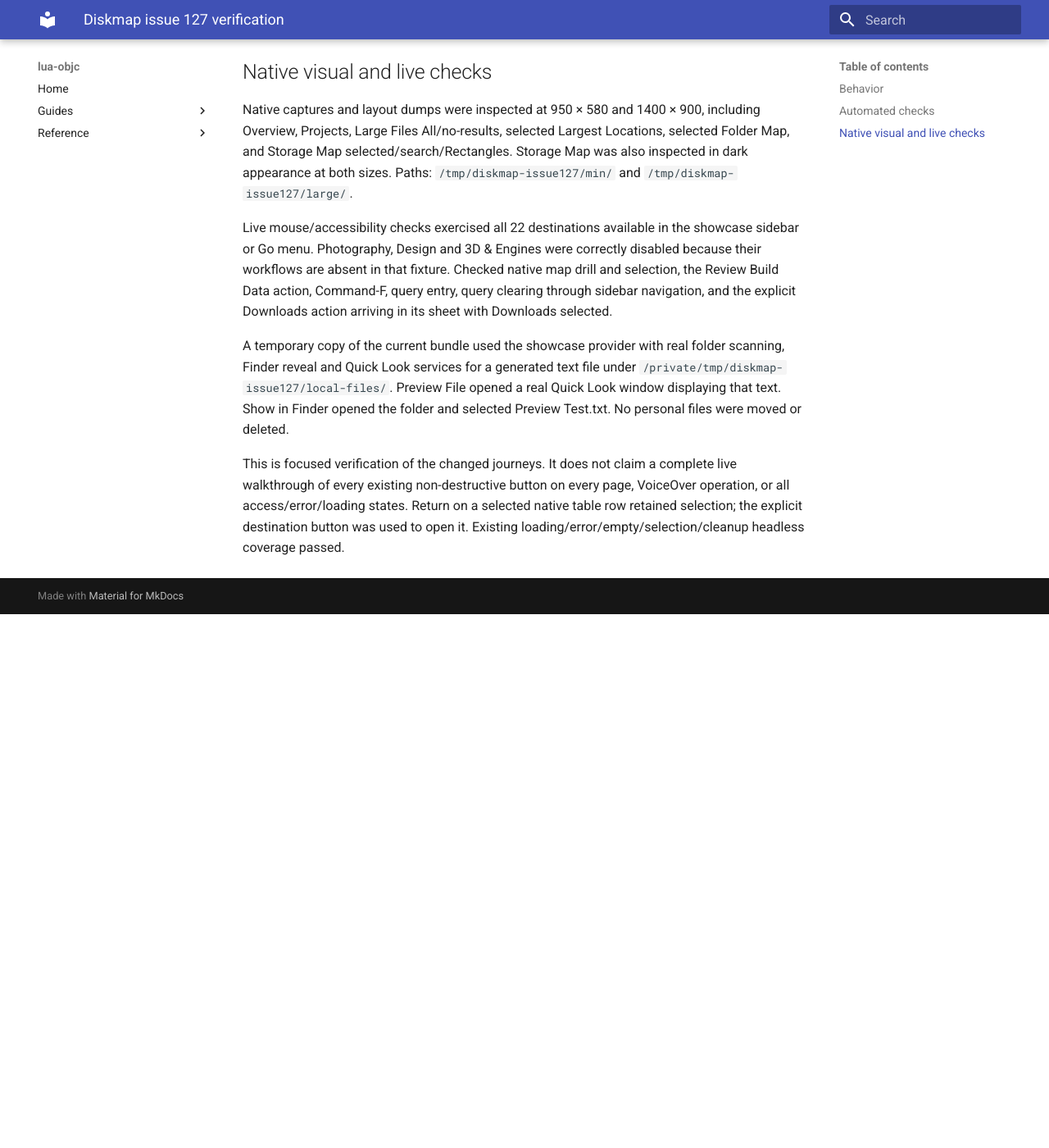
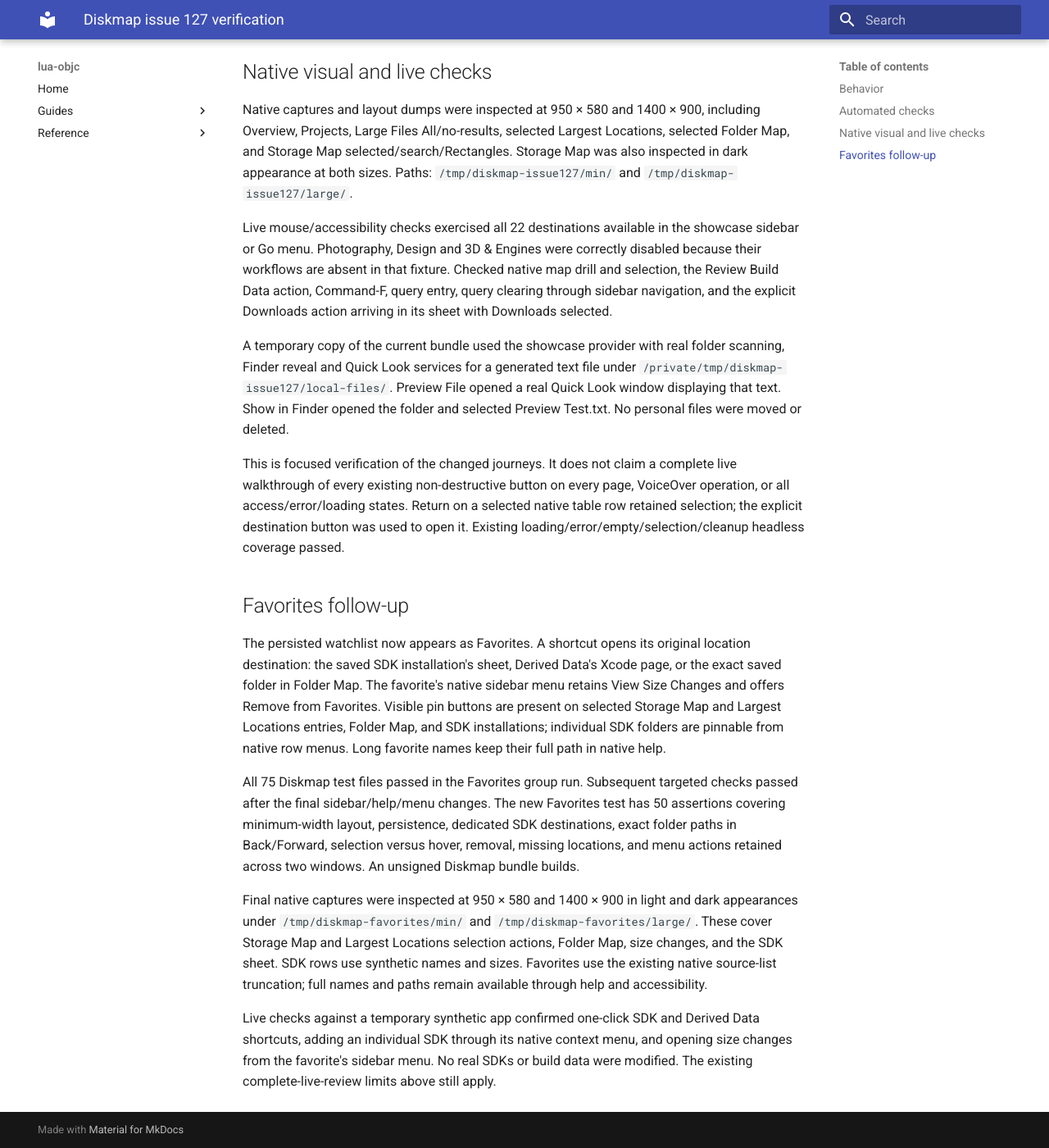
Before and after one commit to corepunch/lua-objc, an MkDocs documentation site: the page built from docs/testing/diskmap-127.md, in a window 1280 px wide and 1400 px high, scrolled down 1069 px. Shown: the whole window at 82% size. Built offline with MkDocs 1.6.1 and Material for MkDocs 9.7.7, drawn with Linux system fonts in a browser that asks for light colours; before the commit the page ends 1818 px from its top, so only the background shows below that.

Commit message:
Add persistent Diskmap favorites with direct location shortcuts

```diff
--- a/docs/testing/diskmap-127.md
+++ b/docs/testing/diskmap-127.md
@@ -65,3 +65,32 @@ page, VoiceOver operation, or all access/error/loading states. Return on a
 selected native table row retained selection; the explicit destination button
 was used to open it. Existing loading/error/empty/selection/cleanup headless
 coverage passed.
+
+## Favorites follow-up
+
+The persisted watchlist now appears as Favorites. A shortcut opens its original
+location destination: the saved SDK installation's sheet, Derived Data's Xcode
+page, or the exact saved folder in Folder Map. The favorite's native sidebar
+menu retains View Size Changes and offers Remove from Favorites. Visible pin
+buttons are present on selected Storage Map and Largest Locations entries,
+Folder Map, and SDK installations; individual SDK folders are pinnable from
+native row menus. Long favorite names keep their full path in native help.
+
+All 75 Diskmap test files passed in the Favorites group run. Subsequent targeted
+checks passed after the final sidebar/help/menu changes. The new Favorites test
+has 50 assertions covering minimum-width layout, persistence, dedicated SDK destinations, exact folder
+paths in Back/Forward, selection versus hover, removal, missing locations, and
+menu actions retained across two windows. An unsigned Diskmap bundle builds.
+
+Final native captures were inspected at 950 × 580 and 1400 × 900 in light and
+dark appearances under `/tmp/diskmap-favorites/min/` and
+`/tmp/diskmap-favorites/large/`. These cover Storage Map and Largest Locations
+selection actions, Folder Map, size changes, and the SDK sheet. SDK rows use
+synthetic names and sizes. Favorites use the existing native source-list
+truncation; full names and paths remain available through help and accessibility.
+
+Live checks against a temporary synthetic app confirmed one-click SDK and
+Derived Data shortcuts, adding an individual SDK through its native context
+menu, and opening size changes from the favorite's sidebar menu. No real SDKs
+or build data were modified. The existing complete-live-review limits above
+still apply.
```
Also changed, not shown: apps/diskmap/README.md (+14 -8 lines), 17 other files.
